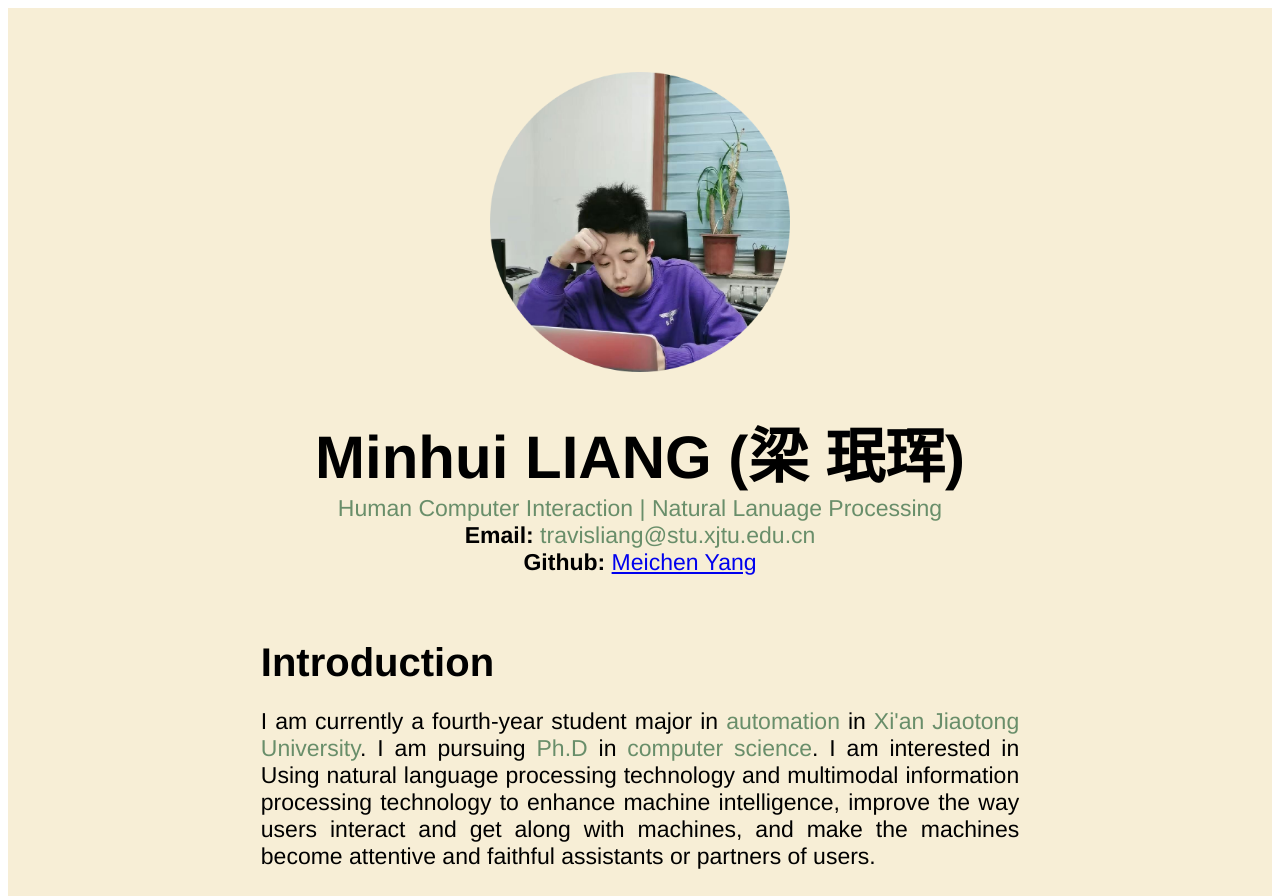
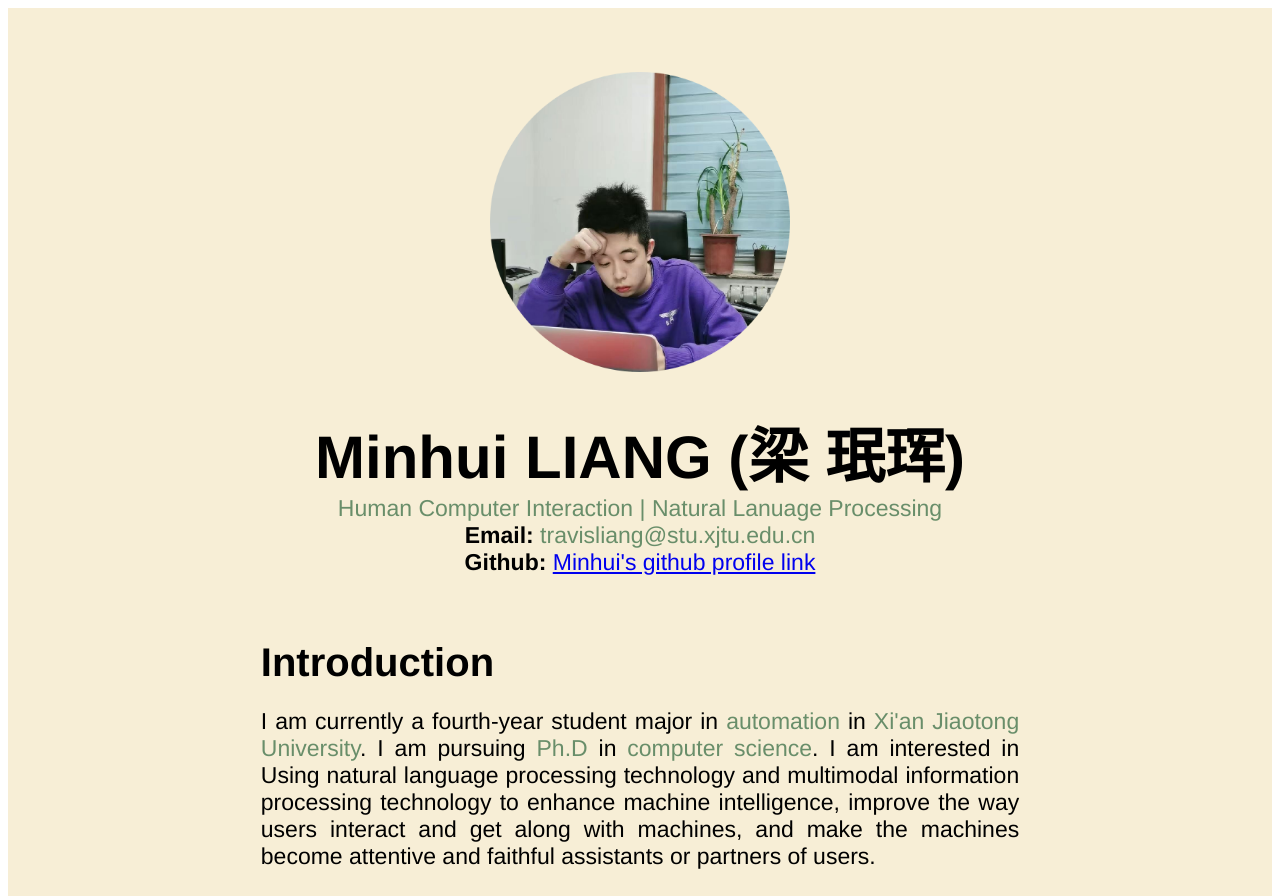
Before and after one commit to MinhuiLIANG/GodOfXiGu, a plain HTML site: page index.html in a window 1280 px wide. Shown: the top 896 px of the page. Drawn offline with Linux system fonts and the light colour scheme.

Commit message:
update the github username and link.

```diff
--- a/index.html
+++ b/index.html
@@ -64,7 +64,7 @@
             <div class="name">Minhui LIANG (梁 珉珲)</div>
             <div class="text"><span class="outline">Human Computer Interaction | Natural Lanuage Processing</span></div>
             <div class="text"><b>Email:</b> <span class="outline">travisliang@stu.xjtu.edu.cn</span></div>
-            <div class="text"><b>Github:</b> <a href="https://github.com/MeichenYang">Meichen Yang</a></div>
+            <div class="text"><b>Github:</b> <a href="https://github.com/MinhuiLIANG">Minhui's github profile link</a></div>
         </div>
 
         <p>
```
